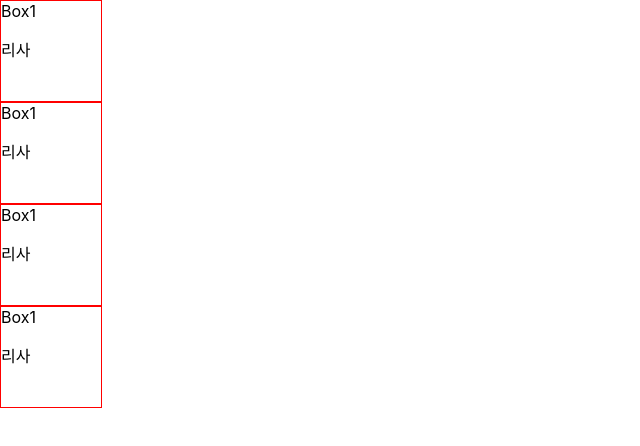
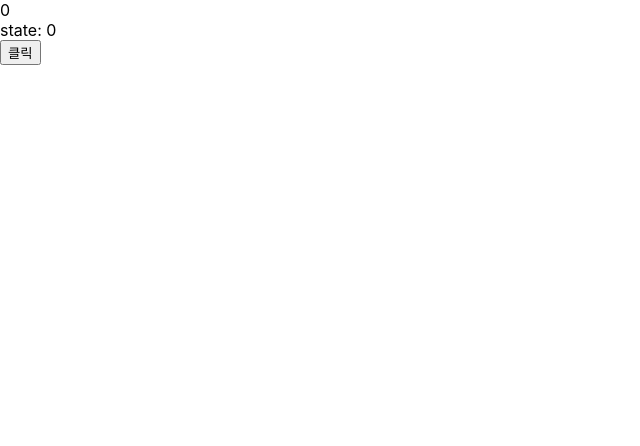
Before and after one commit to dlcksdud/REACT, a React (Create React App) app in the folder first-react/: page / in a window 1280 px wide. Shown: the top 446 px of the page, without its empty margins (0-640 px from the left). Built offline with nearby package versions, Linux system fonts and the light colour scheme.

Commit message:
component, state basic

```diff
--- a/first-react/src/App.js
+++ b/first-react/src/App_component.js
@@ -7,8 +7,9 @@ function App() {
   return (
     <div>
       {/* 수입한 컴포넌트 삽입*/}
-      <Box/>
-      <Box/>
+      <Box name="리사" num={1}/>
+      <Box name="제니" num={2}/>
+      <Box name="로제" num={3}/>
       {/* 리액트의 장점 : 간편한 코드 */}
 
       <div className='box'>
--- /dev/null
+++ b/first-react/src/App_state.js
@@ -0,0 +1,59 @@
+import './App.css';
+// State 사용하기'
+// react에서 제공해주는유용한 함수들을 react hook이라고 한다.
+import {useState} from "react";
+
+// 버튼을 클릭할 때마다 숫자가 증가하도록
+// component의 장점 : js와 html을 한번에 쓸 수 있다는 것
+/**
+ * State
+ * useState는 react hook 중의 하나
+ * const [a, b] = useState(초기값);
+ * a 는 초기값이 담긴 state
+ * b 는 state값을 변경해주는 함수
+ * UI에 보여줘야 하는 값은 state로 만들어야 한다.
+ *
+ * state는 비동기적으로 실행된다. (중요)
+ * 따라서 console.log("counter2 state = ", counter2); 는 함수가 실행되기 전 상태값을 나타냄
+ *
+ * 변수는 re-render 될 때마다 초기화가 된다.(중요)
+ */
+function App() {
+  let counter = 0;
+  const [counter2, setCounter2] = useState(0);
+  const increase = () => {
+    counter = counter + 1;
+    // 함수가 끝날 때까지 기다렸다가 state바꾸는 함수들을 모아서 한번에 실행 -> 비동기적
+    setCounter2(counter2 + 1);
+
+    /**
+     * counter는 계속 1인 인유?
+     * state 값을 바꾸는 순간에 컴포넌트가 re-rendering을 하는데 다시 처음부터 그리면서 counter를 0으로 초기화 시킴
+     */
+    console.log("counter = ", counter);
+    console.log("counter2 state = ", counter2);
+
+    /**
+     * 1. user가 버튼을 클릭한다.
+     * 2. counter + 1해서 1이됨
+     * 3. setState함수 호출
+     * 4. console.log 실행
+     * 5. 변수값은 1, state값은 아직 안변해서 그 전의 값이 보임
+     * 6. 함수 끝
+     * 7. App이 다시 re-render
+     * 8. let counter=0을 거치면서 counter값은 다시 0으로 초기화
+     * 9. state값은 update 된다.
+     */
+  }
+  return (
+    <div>
+      <div>{counter}</div>
+      <div>state: {counter2}</div>
+      <button onClick={increase}>클릭</button>
+    </div>
+
+
+  );
+}
+
+export default App;
--- a/first-react/src/component/Box.js
+++ b/first-react/src/component/Box.js
@@ -5,14 +5,17 @@
 
 import React from 'react'
 
-const Box = () => {
-  return (
-    <div className='box'>
-        Box1
-        <p>리사</p>
-    </div>
+const Box = (props) => {
+    console.log("props : ", props);
+    // props :  {name: '리사'}name: "리사"[[Prototype]]: Object
+    // props를 사용하면 dynamic한 값을 box에 전달할 수 있다.
+    return (
+        <div className='box'>
+            Box{props.num}
+            <p>{props.name}</p>
+        </div>
 
-  )
+    )
 }
 
 export default Box
--- a/first-react/src/index.js
+++ b/first-react/src/index.js
@@ -1,7 +1,8 @@
 import React from 'react';
 import ReactDOM from 'react-dom/client';
 import './index.css';
-import App from './App';
+// import App from './App_component.js';
+import App from './App_state.js';
 import reportWebVitals from './reportWebVitals';
 /**
  * react 기본 setting
```
